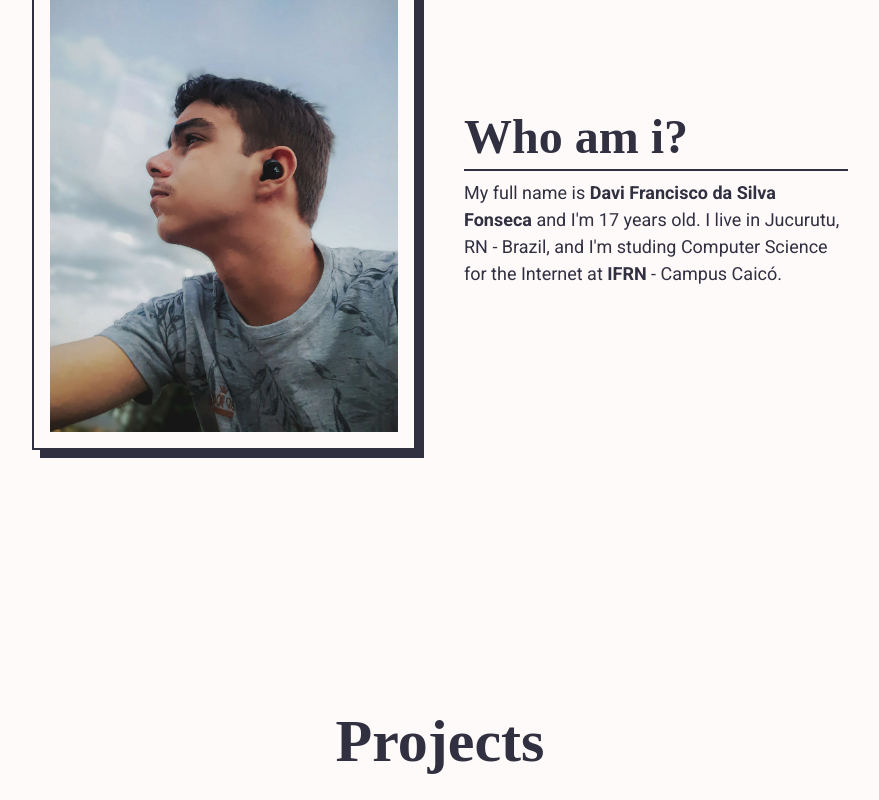
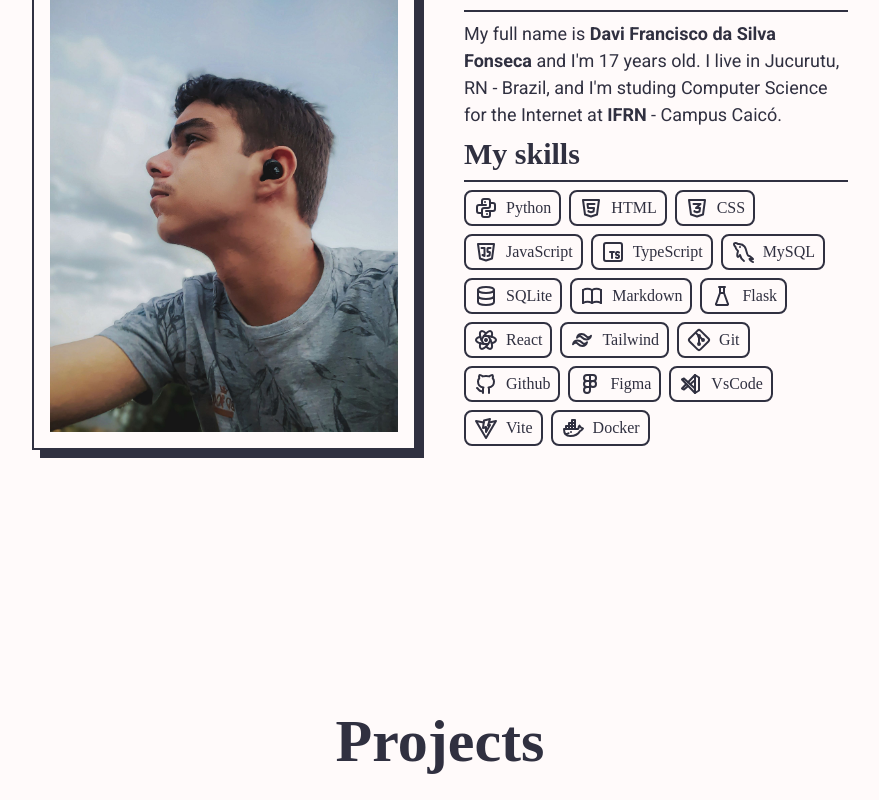
Before and after one commit to Davi-1903/Portfolio-TypeScript, a React (Vite) app: page / in a window 1280 px wide. Shown: the part 1000-1800 px from the top of the page, without its empty margins (200-1079 px from the left). Built offline with nearby package versions, Linux system fonts and the light colour scheme; a web font is replaced by a local one.

Commit message:
refactor: adicionar skills

```diff
--- a/package.json
+++ b/package.json
@@ -23,7 +23,7 @@
         "@types/react": "^19.1.13",
         "@types/react-dom": "^19.1.9",
         "@vitejs/plugin-react": "^5.0.2",
-        "baseline-browser-mapping": "^2.8.32",
+        "baseline-browser-mapping": "^2.9.19",
         "eslint": "^9.35.0",
         "eslint-plugin-react-hooks": "^5.2.0",
         "eslint-plugin-react-refresh": "^0.4.20",
--- a/src/components/About/index.tsx
+++ b/src/components/About/index.tsx
@@ -1,10 +1,30 @@
 import { useEffect, useRef, useState } from 'react';
+import Skill from '../Skill';
 import Me from '/Me.jpg';
 import clsx from 'clsx';
 
 export default function About() {
     const [isEmerge, setEmerge] = useState(false);
     const sectionRef = useRef<HTMLDivElement | null>(null);
+    const skills = [
+        'Python',
+        'HTML',
+        'CSS',
+        'JavaScript',
+        'TypeScript',
+        'MySQL',
+        'SQLite',
+        'Markdown',
+        'Flask',
+        'React',
+        'Tailwind',
+        'Git',
+        'Github',
+        'Figma',
+        'VsCode',
+        'Vite',
+        'Docker',
+    ];
 
     useEffect(() => {
         const observer = new IntersectionObserver(
@@ -44,6 +64,15 @@ export default function About() {
                     Jucurutu, RN - Brazil, and I'm studing Computer Science for the Internet at <strong>IFRN</strong> -
                     Campus Caicó.
                 </p>
+                <h3 className='mt-2 font-primary text-3xl font-bold'>My skills</h3>
+                <hr className='my-2 border border-black' />
+                <ul className='flex flex-wrap gap-2'>
+                    {skills.map((skill, idx) => (
+                        <li key={idx}>
+                            <Skill technology={skill} />
+                        </li>
+                    ))}
+                </ul>
             </div>
         </section>
     );
--- a/src/components/CardProject/index.tsx
+++ b/src/components/CardProject/index.tsx
@@ -1,4 +1,5 @@
 import type { CardProjectProps } from '../../interfaces/Props';
+import Skill from '../Skill';
 
 export default function CardProject({ project }: CardProjectProps) {
     return (
@@ -9,12 +10,8 @@ export default function CardProject({ project }: CardProjectProps) {
                 <p className='font-secundary text-2xl text-black'>{project.description}</p>
                 <ul className='flex flex-1 flex-wrap content-end gap-2'>
                     {project.technologies.map((technology, idx) => (
-                        <li
-                            key={idx}
-                            className='flex gap-2 rounded-lg border-2 border-black px-2 py-1 font-primary text-black'
-                        >
-                            {technology.icon}
-                            <span>{technology.name}</span>
+                        <li key={idx}>
+                            <Skill technology={technology} />
                         </li>
                     ))}
                 </ul>
--- a/src/components/Projects/projectsList.tsx
+++ b/src/components/Projects/projectsList.tsx
@@ -1,16 +1,3 @@
-import {
-    IconBox,
-    IconBrain,
-    IconBrandCss3,
-    IconBrandHtml5,
-    IconBrandJavascript,
-    IconBrandMysql,
-    IconBrandReact,
-    IconBrandTailwind,
-    IconDeviceGamepad2,
-    IconFlask,
-    IconSquareNumber0,
-} from '@tabler/icons-react';
 import type { Project } from '../../interfaces/Objects';
 
 export const projectList: Project[] = [
@@ -20,13 +7,7 @@ export const projectList: Project[] = [
         description: 'Game developed with pygame for technological exhibition.',
         imageURL: '/projects/EduIA.png',
         projectURL: 'https://github.com/Davi-1903/EduIA',
-        technologies: [
-            { name: 'React', icon: <IconBrandReact /> },
-            { name: 'Flask', icon: <IconFlask /> },
-            { name: 'Tailwind', icon: <IconBrandTailwind /> },
-            { name: 'MySQL', icon: <IconBrandMysql /> },
-            { name: 'IA', icon: <IconBrain /> },
-        ],
+        technologies: ['React', 'Flask', 'Tailwind', 'MySQL', 'IA'],
     },
     {
         id: 2,
@@ -34,10 +15,7 @@ export const projectList: Project[] = [
         description: 'Game developed with pygame for technological exhibition.',
         imageURL: '/projects/Expotec-2024.png',
         projectURL: 'https://github.com/Davi-1903/Expotec-2024',
-        technologies: [
-            { name: 'PyGame', icon: <IconDeviceGamepad2 /> },
-            { name: 'PyTMX', icon: <IconBox /> },
-        ],
+        technologies: ['PyGame', 'PyTMX'],
     },
     {
         id: 3,
@@ -45,10 +23,7 @@ export const projectList: Project[] = [
         description: 'Secund project made to study neural networks',
         imageURL: '/projects/Dino-IA.png',
         projectURL: 'https://github.com/Davi-1903/Dino-IA',
-        technologies: [
-            { name: 'PyGame', icon: <IconDeviceGamepad2 /> },
-            { name: 'NumPy', icon: <IconSquareNumber0 /> },
-        ],
+        technologies: ['PyGame', 'NumPy'],
     },
     {
         id: 4,
@@ -56,10 +31,7 @@ export const projectList: Project[] = [
         description: 'First project mate to study neural networks',
         imageURL: '/projects/Pong-IA.png',
         projectURL: 'https://github.com/Davi-1903/Pong-IA',
-        technologies: [
-            { name: 'PyGame', icon: <IconDeviceGamepad2 /> },
-            { name: 'NumPy', icon: <IconSquareNumber0 /> },
-        ],
+        technologies: ['PyGame', 'NumPy'],
     },
     {
         id: 5,
@@ -67,12 +39,7 @@ export const projectList: Project[] = [
         description: 'Simple application to learn how to integrate Flask and React',
         imageURL: '/projects/CubeTime.png',
         projectURL: 'https://github.com/Davi-1903/Personagens',
-        technologies: [
-            { name: 'React', icon: <IconBrandReact /> },
-            { name: 'Flask', icon: <IconFlask /> },
-            { name: 'Tailwind', icon: <IconBrandTailwind /> },
-            { name: 'MySQL', icon: <IconBrandMysql /> },
-        ],
+        technologies: ['React', 'Flask', 'Tailwind', 'MySQL'],
     },
     {
         id: 6,
@@ -80,10 +47,6 @@ export const projectList: Project[] = [
         description: 'Web design project. Tourism blog.',
         imageURL: '/projects/GoWay.png',
         projectURL: 'https://github.com/Davi-1903/GoWay',
-        technologies: [
-            { name: 'HTML', icon: <IconBrandHtml5 /> },
-            { name: 'CSS', icon: <IconBrandCss3 /> },
-            { name: 'JavaScript', icon: <IconBrandJavascript /> },
-        ],
+        technologies: ['HTML', 'CSS', 'JavaScript'],
     },
 ];
--- /dev/null
+++ b/src/components/Skill/index.tsx
@@ -0,0 +1,11 @@
+import type { SkillProps } from '../../interfaces/Props';
+import { getIcons } from '../../utils/icons';
+
+export default function Skill({ technology }: SkillProps) {
+    return (
+        <span className='flex gap-2 rounded-lg border-2 border-black px-2 py-1 font-primary text-black'>
+            {getIcons(technology)}
+            {technology}
+        </span>
+    );
+}
--- a/src/globals.css
+++ b/src/globals.css
@@ -32,6 +32,7 @@
     }
 
     @supports (-webkit-touch-callout: none) {
+
         input,
         textarea,
         select {
@@ -40,10 +41,8 @@
     }
 }
 
-@layer components {
-    .animate-welcome {
-        animation: animation-welcome 2s 1s forwards;
-    }
+@utility animate-welcome {
+    animation: animation-welcome 2s 1s forwards;
 }
 
 @utility shadow-basic {
--- a/src/interfaces/Objects.ts
+++ b/src/interfaces/Objects.ts
@@ -6,7 +6,7 @@ export interface Project {
     description: string;
     imageURL: string;
     projectURL: string;
-    technologies: { name: string; icon: ReactNode }[];
+    technologies: string[];
 }
 
 export interface Link {
--- a/src/interfaces/Props.ts
+++ b/src/interfaces/Props.ts
@@ -9,3 +9,7 @@ export interface SectionEmergeProps {
 export interface CardProjectProps {
     project: Project;
 }
+
+export interface SkillProps {
+    technology: string;
+}
--- /dev/null
+++ b/src/utils/icons.tsx
@@ -0,0 +1,53 @@
+import {
+    IconBook,
+    IconBox,
+    IconBrain,
+    IconBrandCss3,
+    IconBrandDocker,
+    IconBrandFigma,
+    IconBrandGit,
+    IconBrandGithub,
+    IconBrandHtml5,
+    IconBrandJavascript,
+    IconBrandMysql,
+    IconBrandPython,
+    IconBrandReact,
+    IconBrandTailwind,
+    IconBrandTypescript,
+    IconBrandVite,
+    IconBrandVscode,
+    IconCode,
+    IconDatabase,
+    IconDeviceGamepad2,
+    IconFlask,
+    IconSquareNumber0,
+} from '@tabler/icons-react';
+import type { ReactNode } from 'react';
+
+export function getIcons(name: string): ReactNode {
+    const icons = {
+        python: <IconBrandPython />,
+        pytmx: <IconBox />,
+        html: <IconBrandHtml5 />,
+        css: <IconBrandCss3 />,
+        javascript: <IconBrandJavascript />,
+        typescript: <IconBrandTypescript />,
+        mysql: <IconBrandMysql />,
+        sqlite: <IconDatabase />,
+        markdown: <IconBook />,
+        flask: <IconFlask />,
+        react: <IconBrandReact />,
+        tailwind: <IconBrandTailwind />,
+        git: <IconBrandGit />,
+        github: <IconBrandGithub />,
+        figma: <IconBrandFigma />,
+        vscode: <IconBrandVscode />,
+        vite: <IconBrandVite />,
+        docker: <IconBrandDocker />,
+        ia: <IconBrain />,
+        pygame: <IconDeviceGamepad2 />,
+        numpy: <IconSquareNumber0 />,
+    };
+    const key = name.toLowerCase() as keyof typeof icons;
+    return icons[key] ?? <IconCode />;
+}
```
Also changed, not shown: 1 other file (tests, documents, lock files or other folders).
